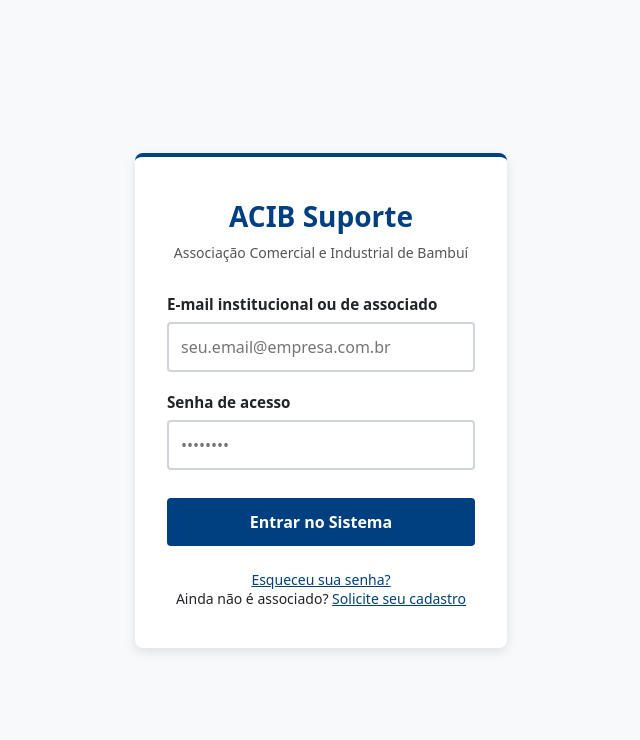
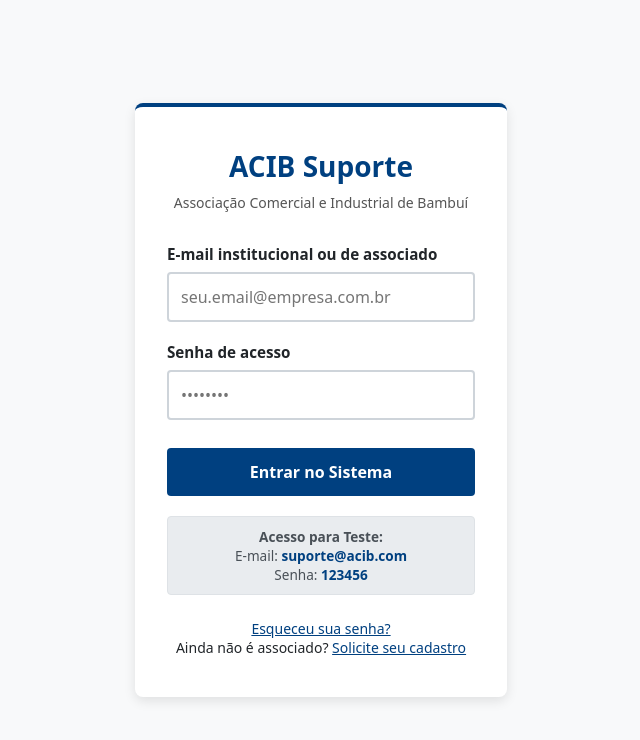
Before and after one commit to CarolineOliveiraSilva/acib-suporte, a Spring Boot app: page / in a window 1280 px wide. Shown: the top 740 px of the page, without its empty margins (319-959 px from the left). Run offline with Spring Boot 4, Linux system fonts and the light colour scheme.

Commit message:
feat: adiciona credenciais de teste no login e botao de encerrar na sidebar

```diff
--- a/src/main/resources/templates/login.html
+++ b/src/main/resources/templates/login.html
@@ -4,7 +4,7 @@
     <meta charset="UTF-8">
     <meta name="viewport" content="width=device-width, initial-scale=1.0">
     <title>ACIB - Portal de Suporte | Entrar</title>
-   <link rel="stylesheet" th:href="@{/css/style.css(v=2)}">
+    <link rel="stylesheet" th:href="@{/css/style.css(v=2)}">
 </head>
 <body class="login-body">
     <main class="login-container">
@@ -39,6 +39,13 @@
                 <button type="submit" class="btn-submit">Entrar no Sistema</button>
             </form>
 
+            <!-- Credenciais para Teste do MVP -->
+            <div style="margin-top: 1.25rem; text-align: center; font-size: 0.85rem; background: #e9ecef; padding: 10px; border-radius: 4px; border: 1px solid #dee2e6; color: #495057;">
+                <strong>Acesso para Teste:</strong><br>
+                E-mail: <code style="color: #004080; font-weight: bold;">suporte@acib.com</code><br>
+                Senha: <code style="color: #004080; font-weight: bold;">123456</code>
+            </div>
+
             <div class="login-footer">
                 <a href="#" class="link-recuperar">Esqueceu sua senha?</a>
                 <p>Ainda não é associado? <a href="#">Solicite seu cadastro</a></p>
```
Also changed, not shown: src/main/resources/application.properties (+8 -2 lines), src/main/resources/templates/novo-chamado.html (+13 -4 lines).
